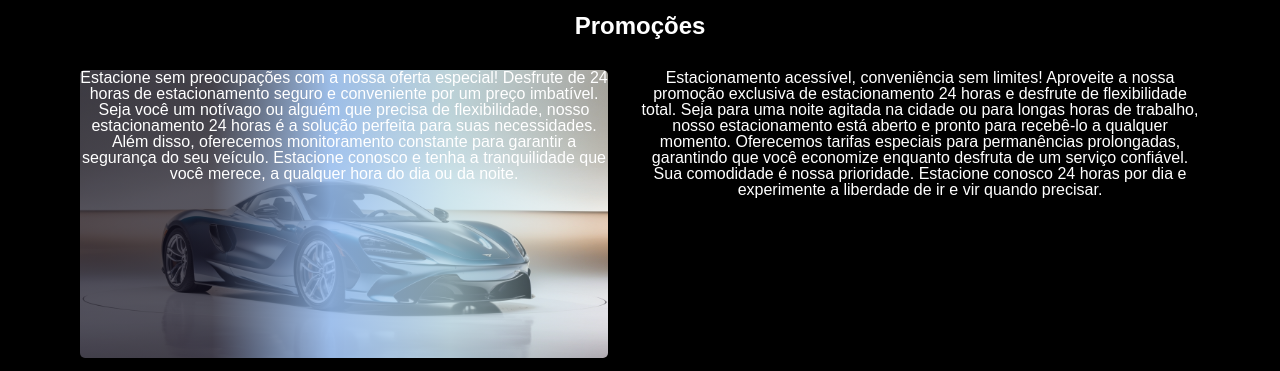
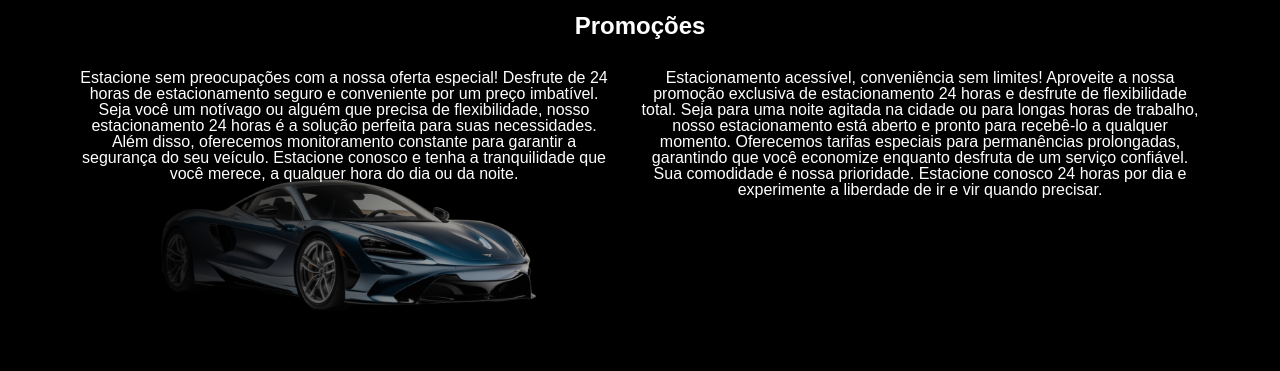
Before and after one commit to DiegoCosta-DOC/Estacione_Aqui, a plain HTML site: page index.html in a window 1280 px wide. Shown: the part 562-933 px from the top of the page. Drawn offline with Linux system fonts and the light colour scheme.

Commit message:
trocando o carro para png sem fundo

```diff
--- a/CSS/stylehome.css
+++ b/CSS/stylehome.css
@@ -26,7 +26,7 @@
 
 .prom1 {
     color: #FFF;
-    background-image: linear-gradient(90deg, rgba(18, 16, 31, 0.7) 25%, rgba(151, 190, 241, 0.85), rgba(188, 221, 233, 0.7) 70%, transparent 100%), url('../assets/carro-esportivo.jpg');
+    background-image: linear-gradient(90deg, rgba(0, 0, 0, 0.9) 15%, transparent 100%), url('../assets/carro-esportivo.png');
     background-size: cover; /* Para cobrir toda a área */
     background-position: center; /* Para centralizar a imagem */
     border-radius: 5px;
```
Also changed, not shown: assets/carro-esportivo.png (added).
